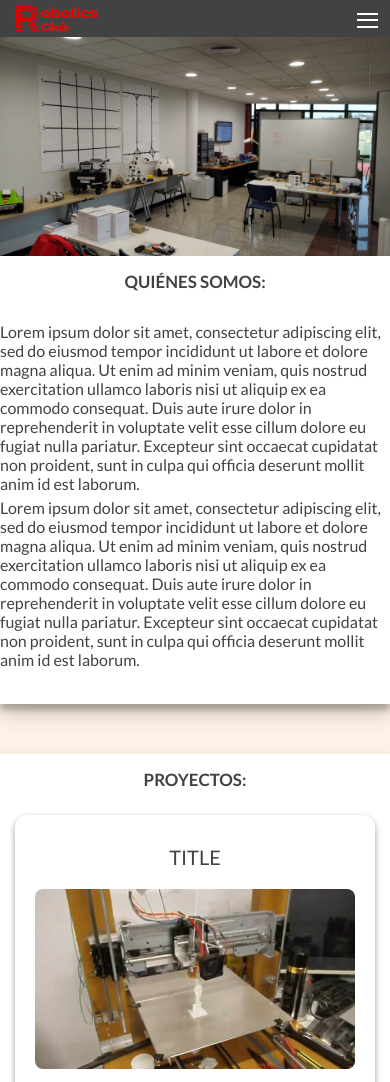
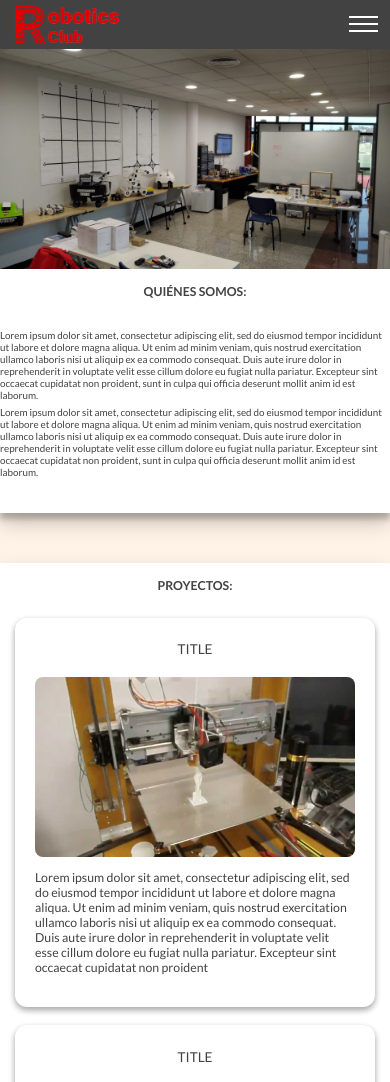
Before and after one commit to XaviRS95/Robotics-Club-UEM-Webpage, a plain HTML site: page index.html in a window 390 px wide. Shown: the top 1082 px of the page. Drawn offline with Linux system fonts and the light colour scheme.

Commit message:
Alpha 0.31 main font sizes changed for responsiveness

```diff
--- a/assets/hamburger.css
+++ b/assets/hamburger.css
@@ -70,10 +70,14 @@
     .toggler {
         top: calc(0.8vh + 0.8vw);
         right: calc(1vh + 1vw);
+        height: calc(2vh + 3vw);
+        width: calc(2vh + 2vw);
     }
     .header .hamburger {
         top: calc(0.8vh + 0.8vw);
         right: calc(1vh + 1vw);
+        height: calc(2vh + 3vw);
+        width: calc(2vh + 3vw);
     }
 }
 
--- a/assets/index.css
+++ b/assets/index.css
@@ -104,7 +104,7 @@ body{
     margin: 0;
     font-family: 'Lato';
     padding-bottom: 25px;
-    font-size: calc(1vh + 1vw);
+    font-size: calc(0.9vh + 0.9vw);
     font-weight: 600;
 
 }
@@ -131,6 +131,7 @@ body{
     font-family: 'Lato';
     font-weight: 400;
     margin: 5px 0px 0px 0px;
+    font-size: 20px;
 }
 /**/
 
@@ -196,11 +197,12 @@ body{
 
 .project .title{
     font-weight: 500;
-    font-size: 20px;
+    font-size: calc(1.0vh + 1.0vw);
     margin-bottom: 20px;
 }
 
-.project .project-description{
+.project-description{
+    font-size: 15px;
     font-weight: 400;
 }
 
@@ -234,7 +236,7 @@ body{
 
 .facility-title{
     font-weight: 500;
-    font-size: 23px;
+    font-size: calc(1vh + 1vw);
     margin: 0;
     padding: 0;
 }
@@ -417,9 +419,15 @@ body{
     .hamburger, .toggler{
         visibility: visible;
     }
+    #whowearediv p{
+        font-size: calc(0.9vh + 0.9vw);
+    }
 
     .section_title{
-        font-size: calc(1.5vh + 1vw);
+        font-size: calc(1vh + 1vw);
+    }
+    .project-description{
+        font-size: calc(0.7vh + 0.7vw);
     }
 
     .slidediv{
@@ -430,6 +438,9 @@ body{
     }
     .slideshow-div{
         max-height: 55vh;
+    }
+    .project .title{
+        font-size: calc(1.1vh + 1.1vw);
     }
 }
 
@@ -455,7 +466,7 @@ body{
 
 @media (max-width: 600px), (max-height: 470px){
     .header{
-        height: calc(3vh + 3vw);
+        height: calc(4vh + 4vw);
     }
     .slidediv{
         max-height: 40vh;
@@ -467,14 +478,32 @@ body{
         max-height: 40vh;
     }
     #headerlogo{
-        height: calc(2vh + 2vw);
-        width: calc(8vh + 4vw);
+        height: calc(3vh + 3vw);
+        width: calc(10vh + 5vw);
     }
     .headeroptions{
-        top: calc(3vh + 3vw);
+        top: calc(4vh + 4vw);
+    }
+    #whowearediv p{
+        font-size: calc(0.8vh + 0.8vw);
     }
     .section_title{
-        font-size: calc(1.5vh + 1.1vw);
+        font-size: calc(1vh + 1vw);
+    }
+    .project-description{
+        font-size: calc(1vh + 1vw);
+    }
+    .facility-title{
+        font-size: calc(1.1vh + 1.1vw);
+    }
+    .facility-description{
+        font-size: calc(1vh + 1vw);
+    }
+    .prize_title{
+        font-size: calc(1.1vh + 1.1vw);
+    }
+    .project-description{
+        font-size: calc(1vh + 1vw);
     }
     .workshops{
         grid-template-columns: repeat(1, [col-start] 1fr);
--- a/index.html
+++ b/index.html
@@ -181,7 +181,7 @@
             </div>
         </div>
         <div class="facility">
-            <p class="facility-title">IoT LAB</p>
+            <p class="facility-title">Industria-4.0 LAB</p>
             <p class="facility-description">Lorem ipsum dolor sit amet, consectetur adipiscing elit, sed do eiusmod tempor incididunt ut labore et
                 dolore magna aliqua. Ut enim ad minim veniam, quis nostrud exercitation ullamco laboris nisi ut aliquip
                 uptate velit esse cillum dolore laborum.</p>
```
